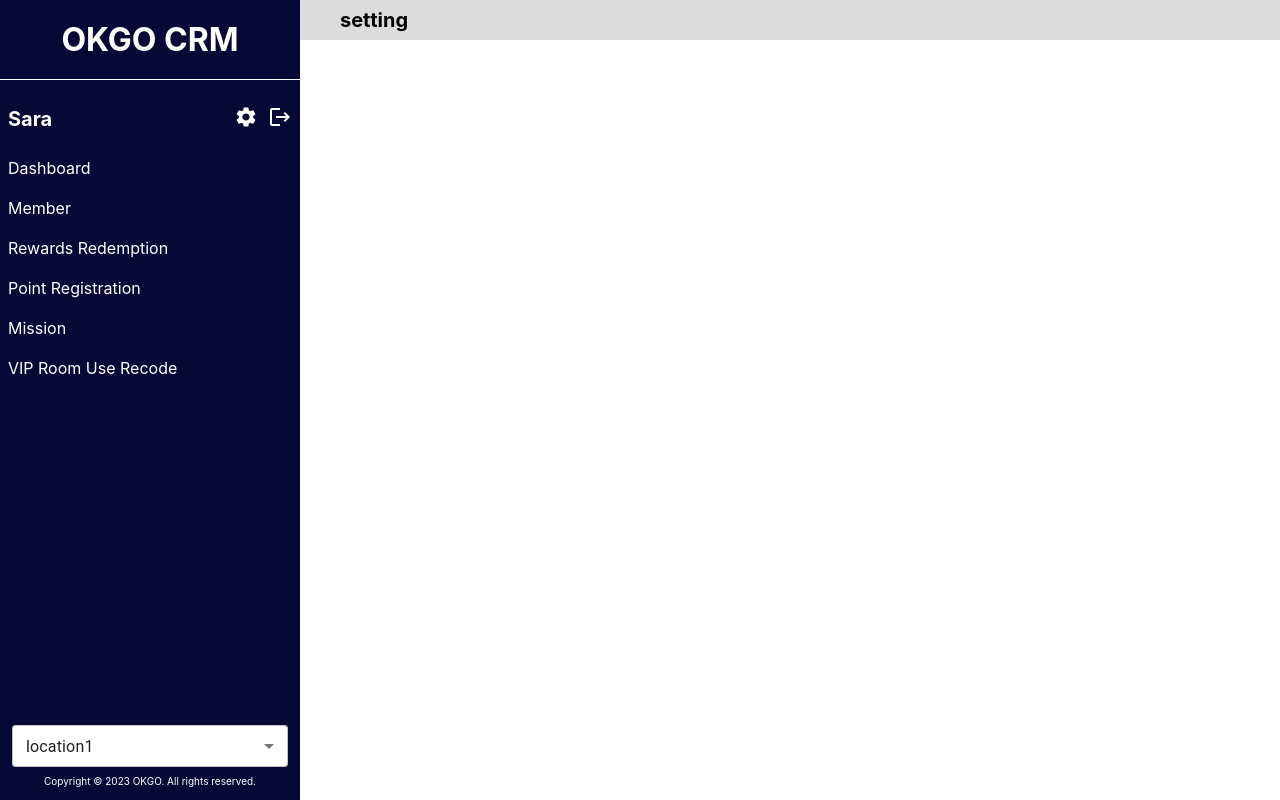
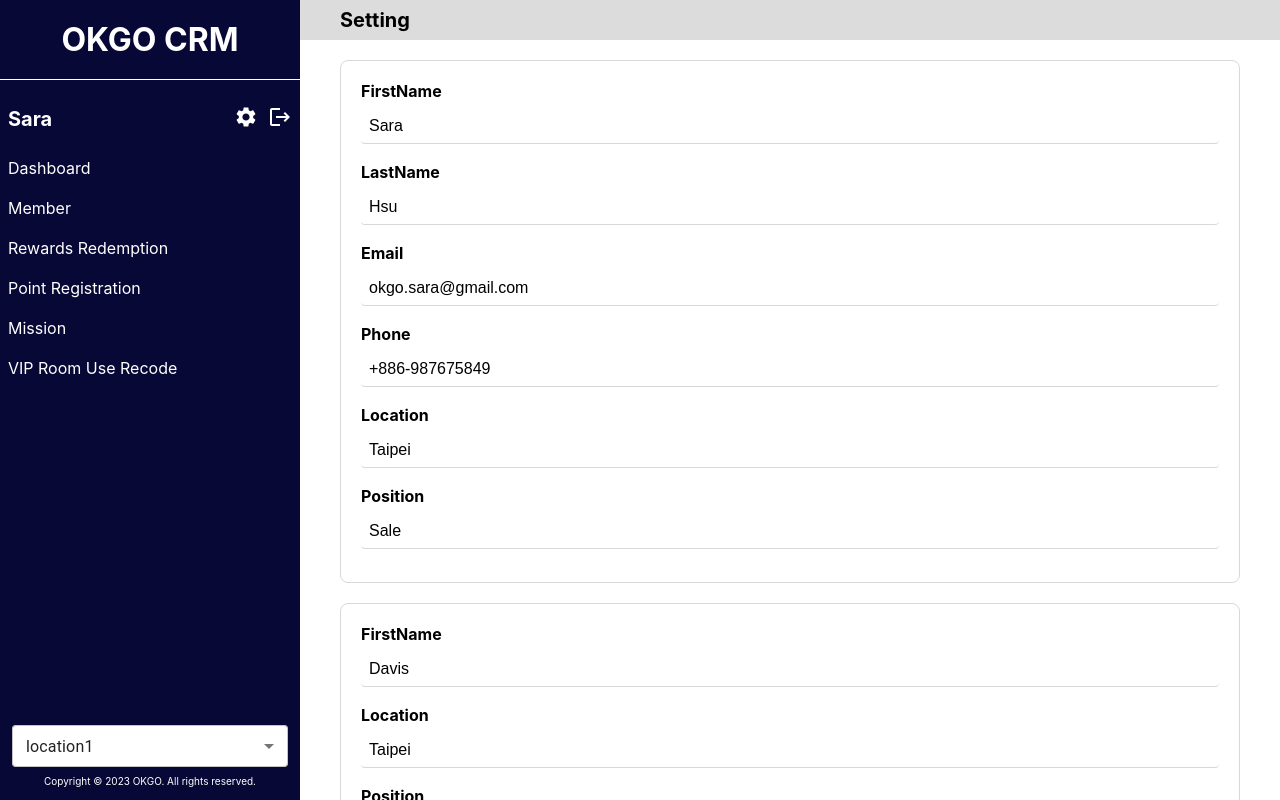
Before and after one commit to shangyuanhsu/okgocrm, a Next.js app: page /setting in a window 1280 px wide. Built offline with nearby package versions, Linux system fonts and the light colour scheme.

Commit message:
setting data

```diff
--- a/src/features/allSet/allSet.js
+++ b/src/features/allSet/allSet.js
@@ -2,6 +2,33 @@
 
 const initialState = {
   loading: false,
+  admin: {
+    firstName: "Sara",
+    lastName: "Hsu",
+    email:"okgo.sara@gmail.com",
+    location: "Taipei",
+    position: "Sale",
+    phone:"+886-987675849",
+    partner:[
+      {
+        id:"001",
+        firstName: "Davis",
+        lastName: "Chen",
+        location: "Taipei",
+        position: "Team Leader",
+        phone:"+886-9098765341"
+      },
+      {
+        id:"002",
+        firstName: "Amy",
+        lastName: "Wu",
+        location: "Taipei",
+        position: "Manager",
+        phone:"+886-9909000000"
+      }
+    ]
+
+  }
 };
 
 export const allSetSlice = createSlice({
--- a/src/pages/setting/index.js
+++ b/src/pages/setting/index.js
@@ -5,8 +5,22 @@
 import { useState } from "react";
 import { useSelector } from "react-redux";
 // =========================================
+// api 資料
 const Setting = () => {
   const isHamOpen = useSelector((state) => state.hamburger.value);
+  const ogAdminData = useSelector((state) => state.allSet.admin);
+  const [adminData, setAdminData] = useState({ ...ogAdminData });
+  // 使否處在可修改的狀態
+  const [isEdit, setIsEdit] = useState(false);
+  // 輸入值
+  const handlenewTxt = (val, key) => {
+    console.log(val, key);
+    adminData[key] = val;
+    setAdminData({
+      ...adminData,
+    });
+  };
+  console.log(adminData)
   return (
     <>
       <Head>
@@ -23,26 +37,139 @@
         </div>
         <main>
           <Hamburger />
-          <h2>setting</h2>
-          <div>
-            {/* <div>
-              <button
-                aria-label="Increment value"
-                onClick={() => dispatch(increment())}
-              >
-                Increment
-              </button>
-              <span>{count}</span>
-              <button
-                aria-label="Decrement value"
-                onClick={() => dispatch(decrement())}
-              >
-                Decrement
-              </button>
-            </div> */}
-          </div>
+          <h2>Setting</h2>
+          <section>
+            <div className="formBlock">
+              <div>
+                <p>
+                  <b>FirstName</b>
+                </p>
+                <input
+                  className={`myInput ${!isEdit ? "myInputReadonly" : ""}`}
+                  readOnly={!isEdit}
+                  type="text"
+                  value={adminData.firstName}
+                  onChange={(e) =>
+                    isEdit && handlenewTxt(e.target.value, "firstName")
+                  }
+                /></div>
+              <div>
+                <p>
+                  <b>LastName</b>
+                </p>
+                <input
+                  className={`myInput ${!isEdit ? "myInputReadonly" : ""}`}
+                  readOnly={!isEdit}
+                  type="text"
+                  value={adminData.lastName}
+                  onChange={(e) =>
+                    isEdit && handlenewTxt(e.target.value, "lastName")
+                  }
+                /></div>
+              <div>
+                <p>
+                  <b>Email</b>
+                </p>
+                <input
+                  className={`myInput ${!isEdit ? "myInputReadonly" : ""}`}
+                  readOnly={!isEdit}
+                  type="text"
+                  value={adminData.email}
+                  onChange={(e) =>
+                    isEdit && handlenewTxt(e.target.value, "email")
+                  }
+                />
+              </div>
+              <div>
+                <p>
+                  <b>Phone</b>
+                </p>
+                <input
+                  className={`myInput ${!isEdit ? "myInputReadonly" : ""}`}
+                  readOnly={true}
+                  type="text"
+                  value={adminData.phone}
+                  onChange={(e) =>
+                    isEdit && handlenewTxt(e.target.value, "phone")
+                  }
+                /></div>
+              <div>
+                <p>
+                  <b>Location</b>
+                </p>
+                <input
+                  className={`myInput ${!isEdit ? "myInputReadonly" : ""}`}
+                  readOnly={!isEdit}
+                  type="text"
+                  value={adminData.location}
+                  onChange={(e) =>
+                    isEdit && handlenewTxt(e.target.value, "location")
+                  }
+                /></div>
+              <div>
+                <p>
+                  <b>Position</b>
+                </p>
+                <input
+                  className={`myInput ${!isEdit ? "myInputReadonly" : ""}`}
+                  readOnly={!isEdit}
+                  type="text"
+                  value={adminData.position}
+                  onChange={(e) =>
+                    isEdit && handlenewTxt(e.target.value, "position")
+                  }
+                /></div>
+            </div>
+            {adminData.partner.map(element => {
+              return (
+                <div className="formBlock" key={element.id}>
+                  <div>
+                    <p>
+                      <b>FirstName</b>
+                    </p>
+                    <input
+                      className={`myInput ${!isEdit ? "myInputReadonly" : ""}`}
+                      readOnly={true}
+                      type="text"
+                      value={element.firstName}
+                    /></div>
+                  <div>
+                    <p>
+                      <b>Location</b>
+                    </p>
+                    <input
+                      className={`myInput ${!isEdit ? "myInputReadonly" : ""}`}
+                      readOnly={true}
+                      type="text"
+                      value={element.location}
+                    /></div>
+                  <div>
+                    <p>
+                      <b>Position</b>
+                    </p>
+                    <input
+                      className={`myInput ${!isEdit ? "myInputReadonly" : ""}`}
+                      readOnly={true}
+                      type="text"
+                      value={element.position}
+                    /></div>
+                  <div>
+                    <p>
+                      <b>Phone</b>
+                    </p>
+                    <input
+                      className={`myInput ${!isEdit ? "myInputReadonly" : ""}`}
+                      readOnly={true}
+                      type="text"
+                      value={element.phone}
+                    /></div>
+                </div>
+              )
+            })}
+
+          </section>
         </main>
-      </div>
+      </div >
     </>
   );
 };
```
Also changed, not shown: src/components/ControlBlock.js (+19 -2 lines), src/pages/index.js (+6 -3 lines), src/styles/ControlBlock.module.css (+16 -2 lines).
